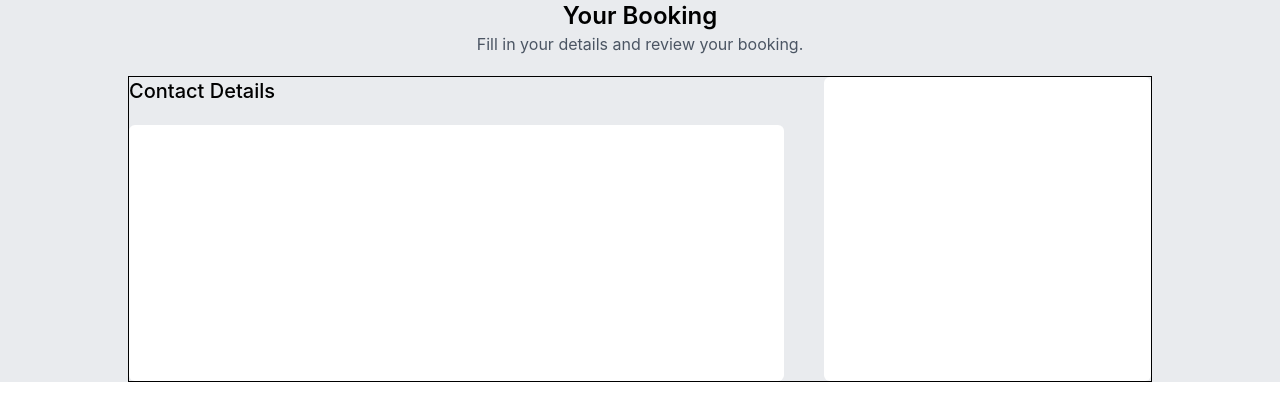
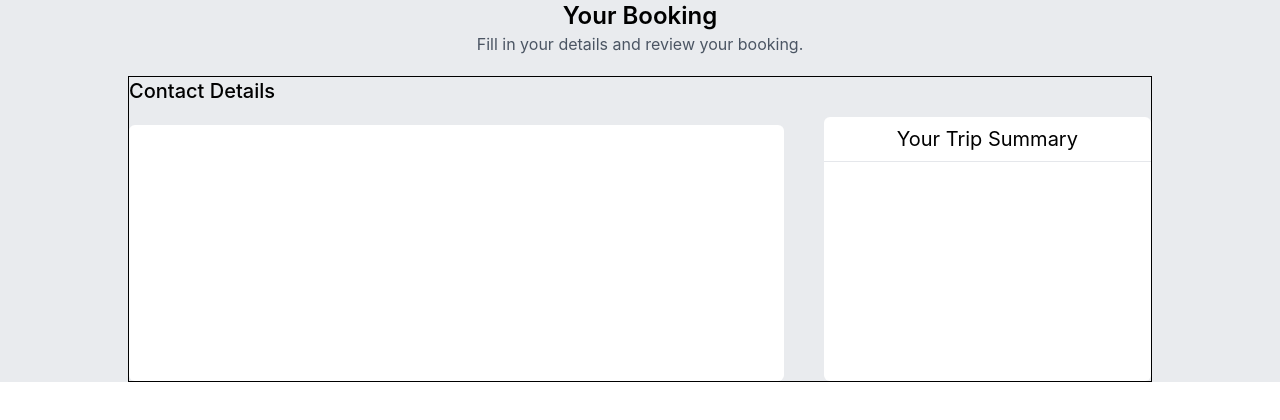
Before and after one commit to Andarios910/final-project, a React (Create React App) app: page / in a window 1280 px wide. Shown: the top 420 px of the page. Built offline with nearby package versions, Linux system fonts and the light colour scheme.

Commit message:
make form

```diff
--- a/src/pages/TransaksiPage.jsx
+++ b/src/pages/TransaksiPage.jsx
@@ -14,8 +14,8 @@ export default function TransaksiPage() {
                         </div>
                     </div>
                 </div>
-                <div className='w-2/6 bg-white rounded-md'>
-
+                <div className='w-2/6 bg-white rounded-md mt-10'>
+                    <h2 className='text-center text-xl border-b py-2'>Your Trip Summary</h2>
                 </div>
             </div>
         </div>
```
